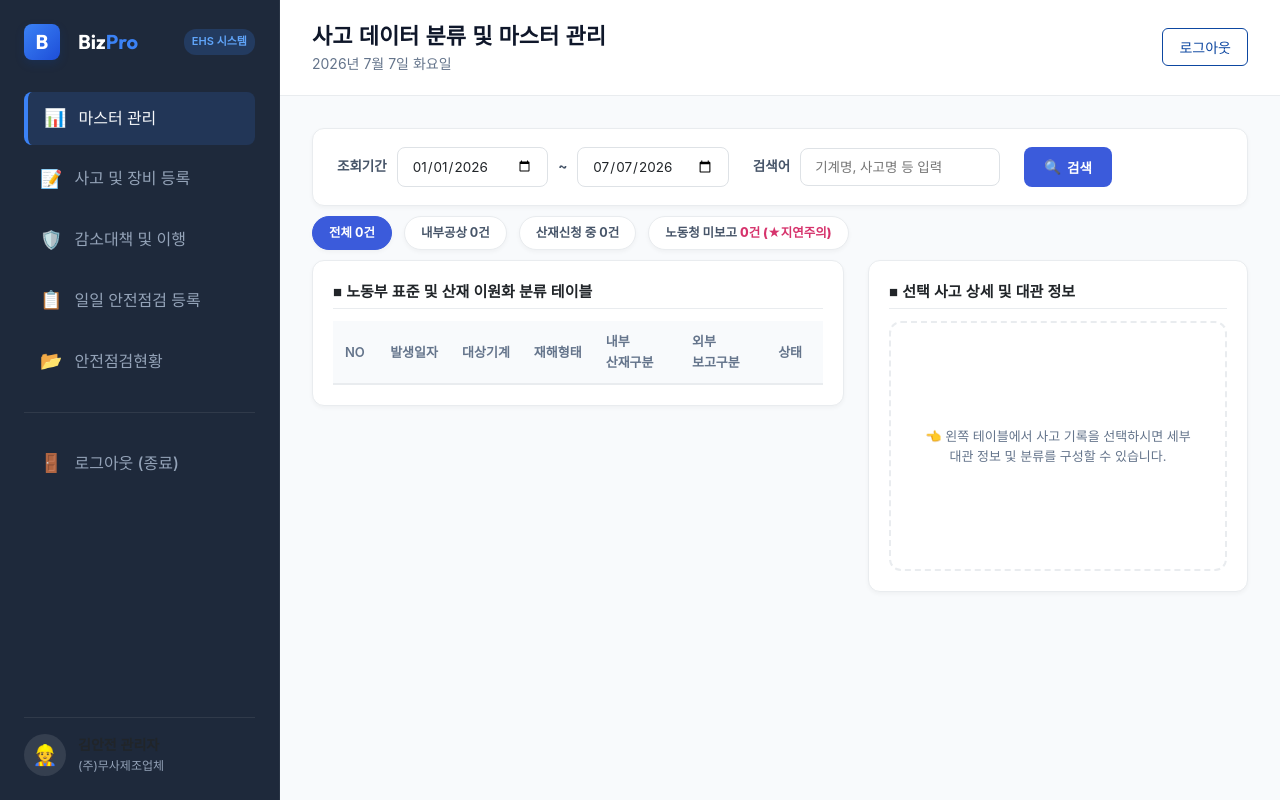
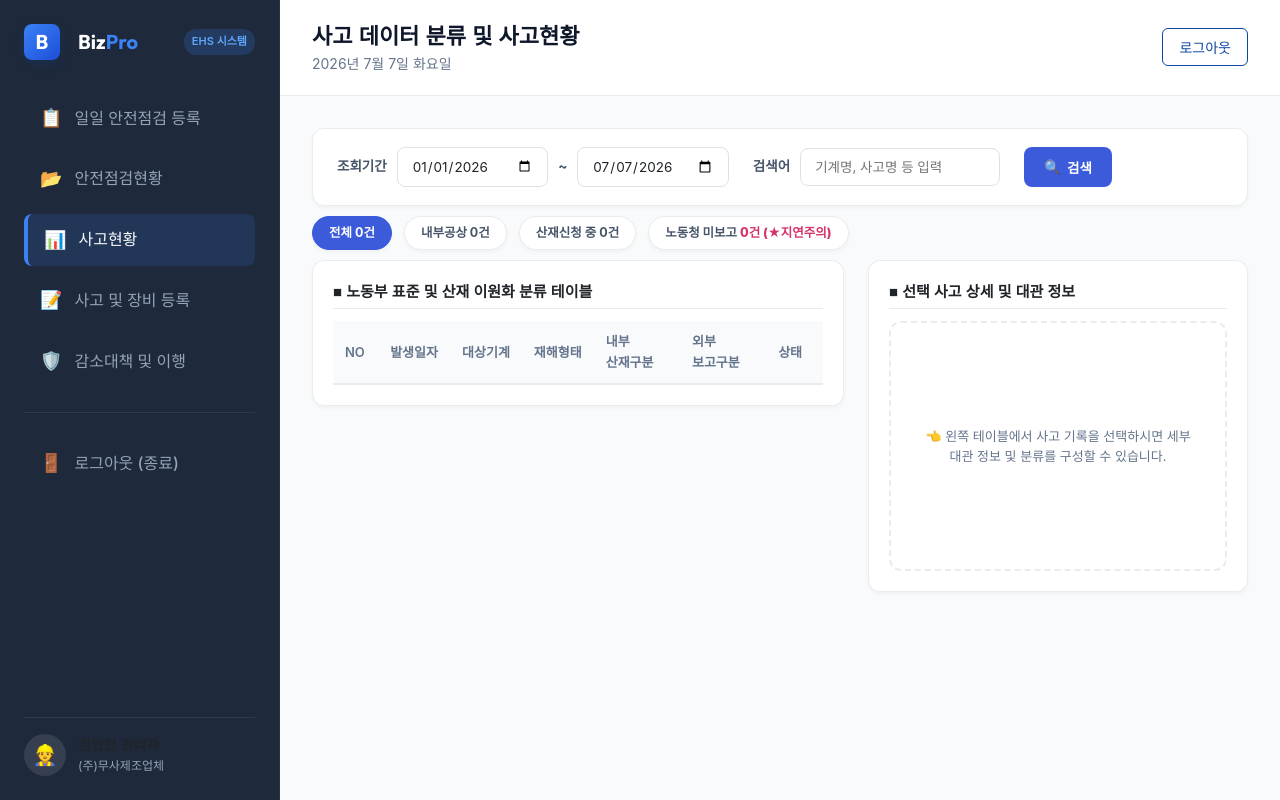
Before and after one commit to vidivic2735-netizen/Safe_On, a website: page dashboard.html in a window 1280 px wide. Drawn offline with Linux system fonts and the light colour scheme; no server answers.

Commit message:
style: reorder sidebar menu items and rename tab

```diff
--- a/dashboard.html
+++ b/dashboard.html
@@ -25,9 +25,17 @@
       </div>
 
       <nav class="sidebar-nav">
+        <a href="#" class="nav-item" data-tab="inspection">
+          <span class="nav-icon">📋</span>
+          <span>일일 안전점검 등록</span>
+        </a>
+        <a href="#" class="nav-item" data-tab="inspectionList">
+          <span class="nav-icon">📂</span>
+          <span>안전점검현황</span>
+        </a>
         <a href="#" class="nav-item active" data-tab="classify">
           <span class="nav-icon">📊</span>
-          <span>마스터 관리</span>
+          <span>사고현황</span>
         </a>
         <a href="#" class="nav-item" data-tab="report">
           <span class="nav-icon">📝</span>
@@ -36,14 +44,6 @@
         <a href="#" class="nav-item" data-tab="countermeasure">
           <span class="nav-icon">🛡️</span>
           <span>감소대책 및 이행</span>
-        </a>
-        <a href="#" class="nav-item" data-tab="inspection">
-          <span class="nav-icon">📋</span>
-          <span>일일 안전점검 등록</span>
-        </a>
-        <a href="#" class="nav-item" data-tab="inspectionList">
-          <span class="nav-icon">📂</span>
-          <span>안전점검현황</span>
         </a>
         <div class="sidebar-divider"></div>
         <a href="index.html" class="nav-item logout-nav-item" id="sidebarLogout">
@@ -69,7 +69,7 @@
       <!-- Top Header -->
       <header class="db-header">
         <div class="header-left">
-          <h2 id="currentTabTitle">사고 데이터 분류 및 마스터 관리</h2>
+          <h2 id="currentTabTitle">사고 데이터 분류 및 사고현황</h2>
           <p class="today-date" id="currentDateText">2026년 6월 18일 목요일</p>
         </div>
         <div class="header-right">
@@ -845,7 +845,7 @@
       const currentTabTitle = document.getElementById('currentTabTitle');
 
       const tabTitles = {
-        classify: '사고 데이터 분류 및 마스터 관리',
+        classify: '사고 데이터 분류 및 사고현황',
         report: '사고 및 대상 장비 정보 등록',
         countermeasure: '안전 대책 수립 및 개선 이행 관리',
         inspection: '일일 안전점검 등록',
```
Also changed, not shown: dist/dashboard.html.
